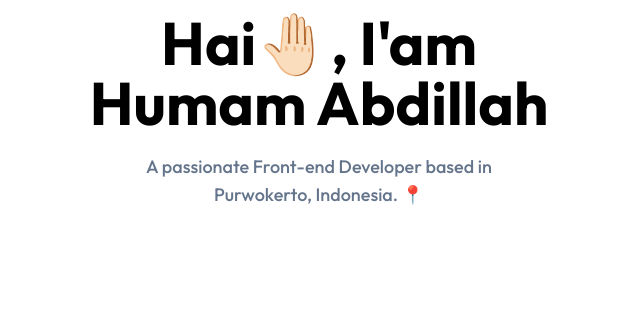
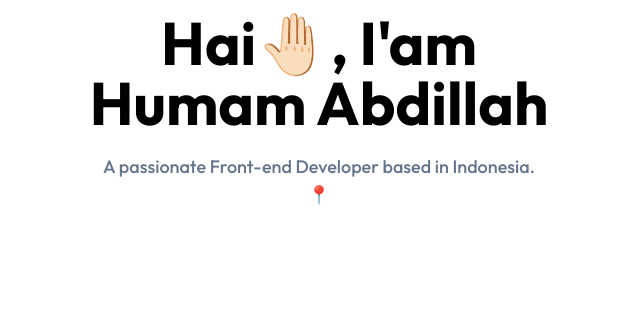
Before and after one commit to abdipitu/myWebPortfolio, a website: page public/index.html in a window 1280 px wide. Shown: the part 485-800 px from the top of the page, without its empty margins (321-961 px from the left). Drawn offline with Linux system fonts and the light colour scheme.

Commit message:
update: description in about me

```diff
--- a/public/index.html
+++ b/public/index.html
@@ -136,7 +136,7 @@
         <p
           class="mt-5 font-outfit font-medium text-center text-base md:text-lg text-slate-500 px-5 md:px-10"
         >
-          A passionate Front-end Developer based in Purwokerto, Indonesia. 📍
+          A passionate Front-end Developer based in Indonesia. 📍
         </p>
       </div>
     </main>
```
